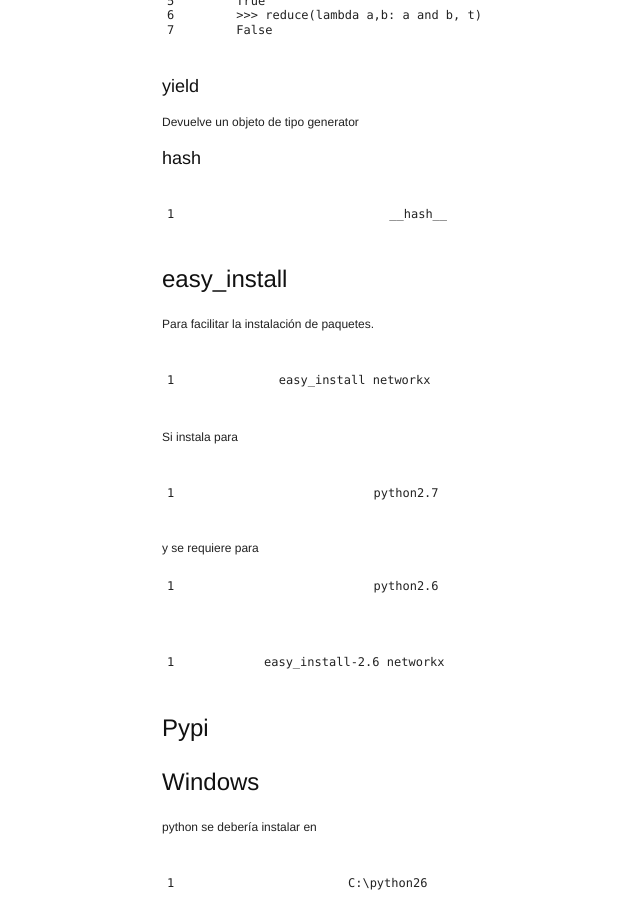
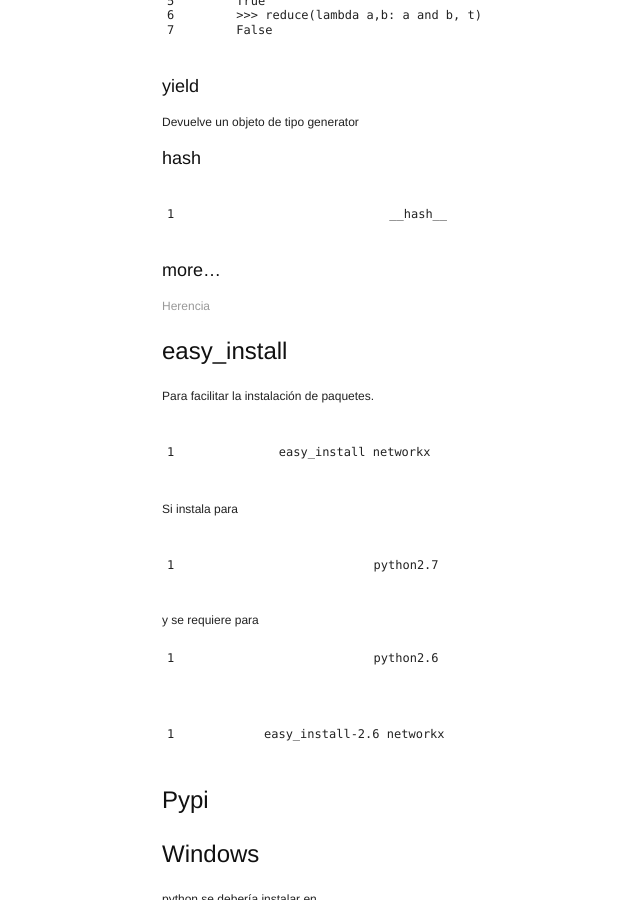
Before and after one commit to juanpabloaj/juanpabloaj.github.com, a Jekyll site: the page built from wiki/python/index.md, in a window 1280 px wide and 900 px high, scrolled down 543 px. Shown: the whole window, without its empty margins (3-643 px from the left). Built offline with Jekyll 4.4.1, drawn with Linux system fonts in a browser that asks for light colours; Markdown is read by kramdown in place of the engine named in the settings.

Commit message:
python: agregada pagina herencia

```diff
--- a/wiki/python/index.md
+++ b/wiki/python/index.md
@@ -35,6 +35,9 @@ Devuelve un objeto de tipo generator
 
 	__hash__
 
+###more...
+[Herencia](/wiki/python/Herencia)
+{:enlaces}
 ##easy_install
 Para facilitar la instalación de paquetes.
 
```
Also changed, not shown: wiki/python/herencia.md (added, +4 -0 lines).
